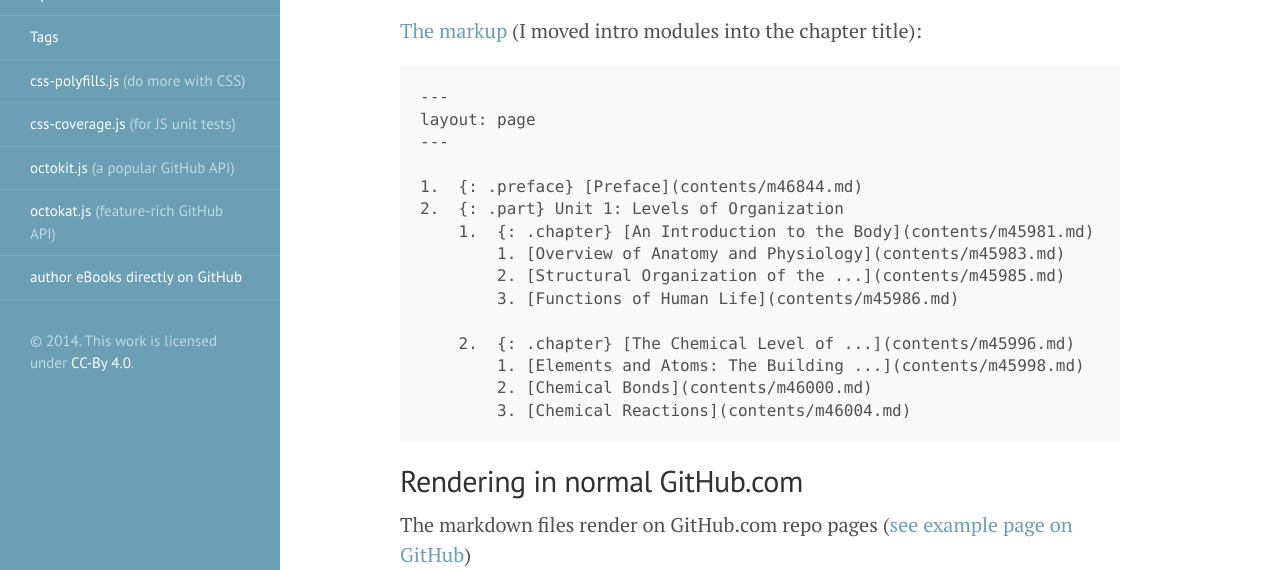
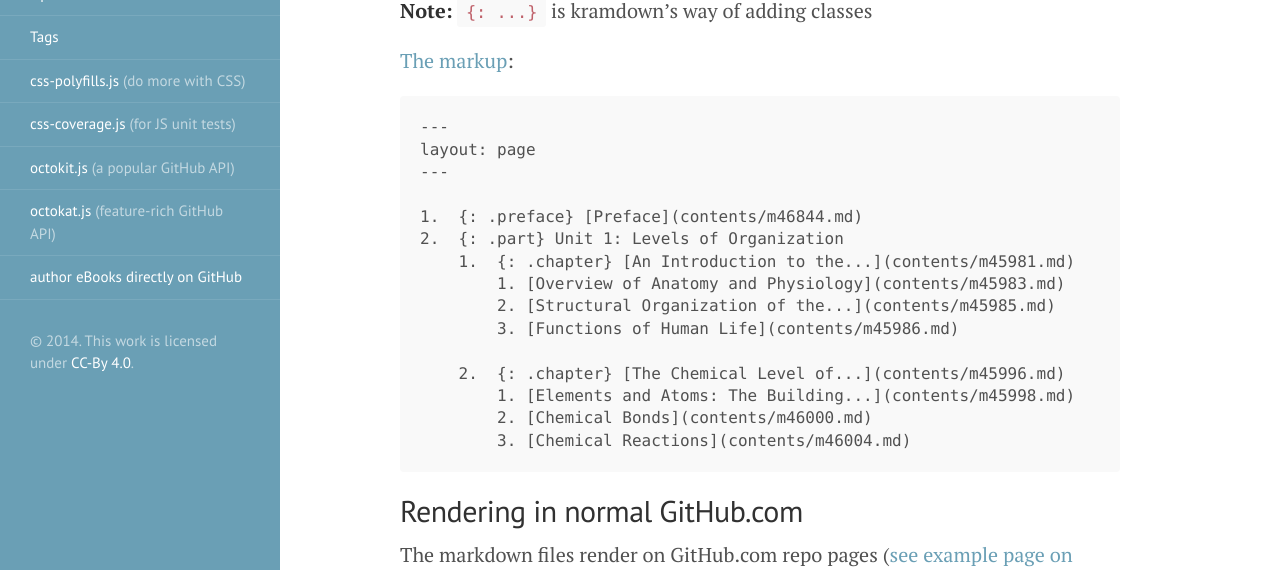
Before and after one commit to philschatz/philschatz.github.io, a Jekyll site: the page built from _posts/2014-07-07-tiny-book-reader.md, in a window 1280 px wide and 1400 px high, scrolled down 1886 px, cut to the strip 243-813 px from the top of the window. Built offline with Jekyll 4.4.1, drawn with Linux system fonts in a browser that asks for light colours; Markdown is read by kramdown in place of the engine named in the settings; some of the changed text lies outside the part shown.

Commit message:
phrasing

```diff
--- a/_posts/2014-07-07-tiny-book-reader.md
+++ b/_posts/2014-07-07-tiny-book-reader.md
@@ -42,11 +43,11 @@
 
 ## Clickable Table of Contents
 
-![image](https://cloud.githubusercontent.com/assets/253202/3496418/69b29f3a-05e2-11e4-8b72-de53ad718207.png)
+[![image](https://cloud.githubusercontent.com/assets/253202/3496418/69b29f3a-05e2-11e4-8b72-de53ad718207.png)](https://github.com/philschatz/anatomy-book/blob/gh-pages/SUMMARY.md)
 
 **Note:** `{: ...}` is kramdown's way of adding classes
 
-[The markup](https://github.com/philschatz/anatomy-book/blob/gh-pages/SUMMARY.md) (I moved intro modules into the chapter title):
+[The markup](https://github.com/philschatz/anatomy-book/blob/gh-pages/SUMMARY.md):
 
 
     ---
@@ -55,13 +56,13 @@
 
     1.  {: .preface} [Preface](contents/m46844.md)
     2.  {: .part} Unit 1: Levels of Organization
-        1.  {: .chapter} [An Introduction to the Body](contents/m45981.md)
+        1.  {: .chapter} [An Introduction to the...](contents/m45981.md)
             1. [Overview of Anatomy and Physiology](contents/m45983.md)
-            2. [Structural Organization of the ...](contents/m45985.md)
+            2. [Structural Organization of the...](contents/m45985.md)
             3. [Functions of Human Life](contents/m45986.md)
 
-        2.  {: .chapter} [The Chemical Level of ...](contents/m45996.md)
-            1. [Elements and Atoms: The Building ...](contents/m45998.md)
+        2.  {: .chapter} [The Chemical Level of...](contents/m45996.md)
+            1. [Elements and Atoms: The Building...](contents/m45998.md)
             2. [Chemical Bonds](contents/m46000.md)
             3. [Chemical Reactions](contents/m46004.md)
 
```
Also changed, not shown: other parts of _posts/2014-07-07-tiny-book-reader.md (+18 -18 lines).
